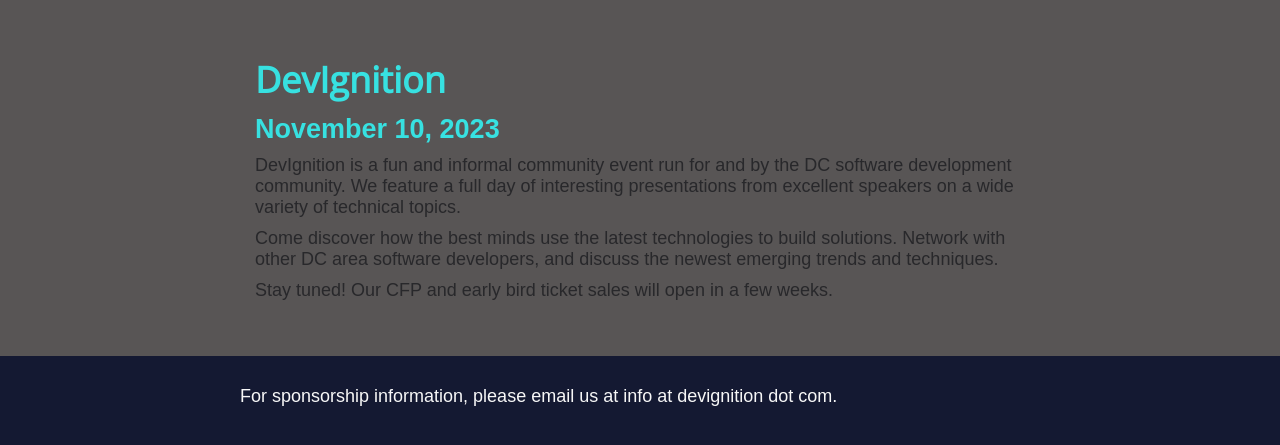
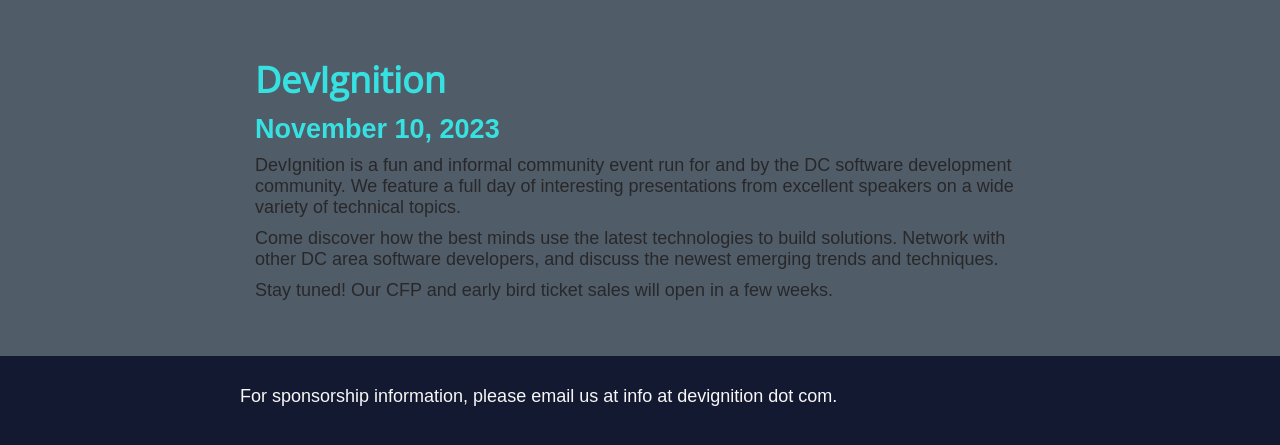
Before and after one commit to gothamgo/devignition, a Jekyll site: the page built from index.html, in a window 1280 px wide. Shown: the top 445 px of the page. Built offline with Jekyll 4.4.1, drawn with Linux system fonts in a browser that asks for light colours; some web fonts are replaced.

Commit message:
Update index.html

```diff
--- a/index.html
+++ b/index.html
@@ -4,7 +4,7 @@
 
 <style>
   div.content-wrapper {
-    background-color: #585555;
+    background-color: #505c67;
     padding: 20px 0px;
   }
   div.content {
```
